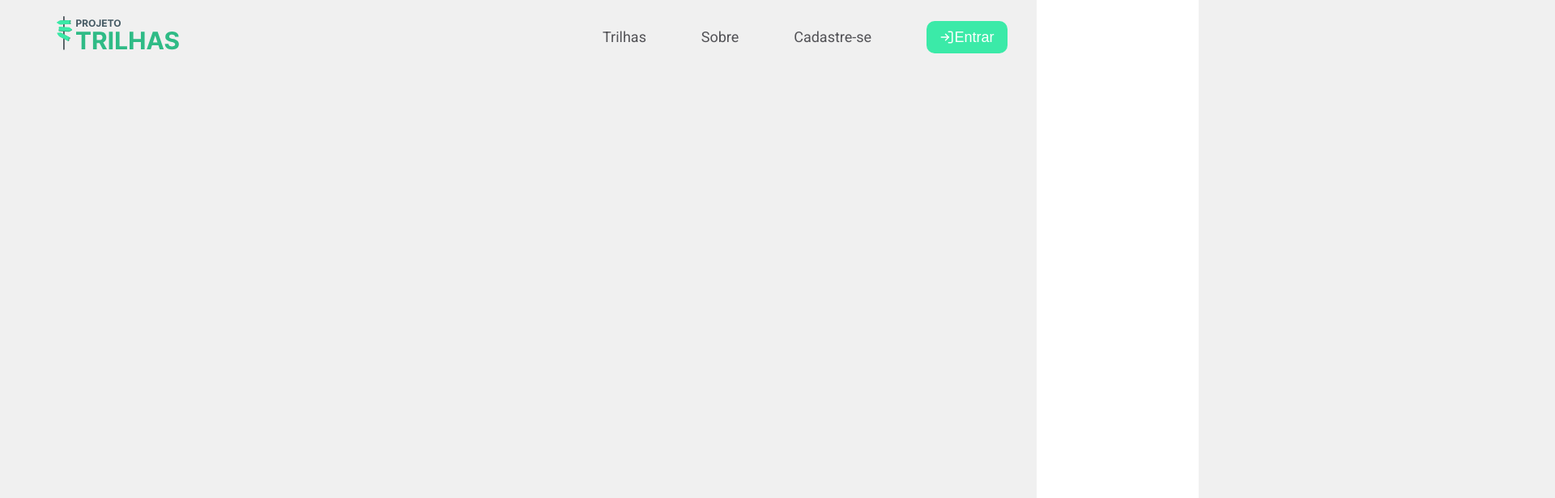
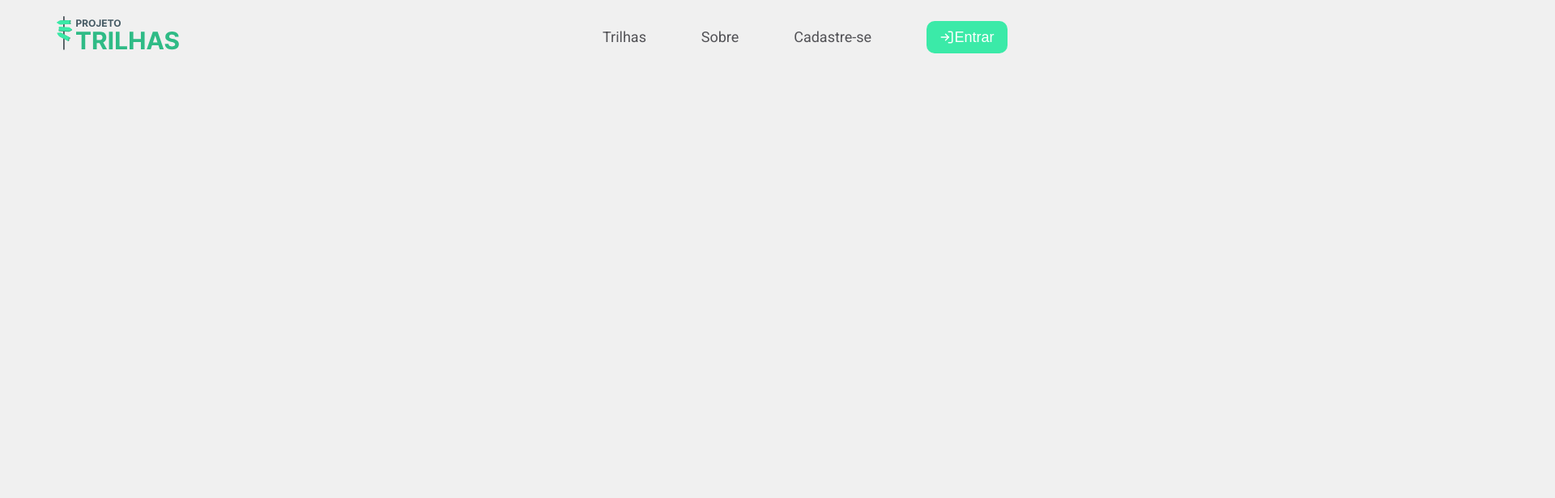
Before and after one commit to SrEmanuel/trailsProject, a React (Create React App) app in the folder frontend/: page / in a window 1280 px wide. Shown: the top 616 px of the page at 81% size, 1920 px wide, since content can reach past the window. Built offline with nearby package versions, Linux system fonts and the light colour scheme.

Commit message:
fix: replaced fixed margin with dynamic -100% margin to right

```diff
--- a/frontend/src/components/SideNav/styles.scss
+++ b/frontend/src/components/SideNav/styles.scss
@@ -15,7 +15,7 @@
 
     width: 200px;
     height: 100vh;
-    right: -200px;
+    right: -100%;
     top: 0;
     bottom: 0;
     position: absolute;
@@ -24,5 +24,5 @@
 }
 
 .active{
-    right: 0;
+    right: 0
 }
```
